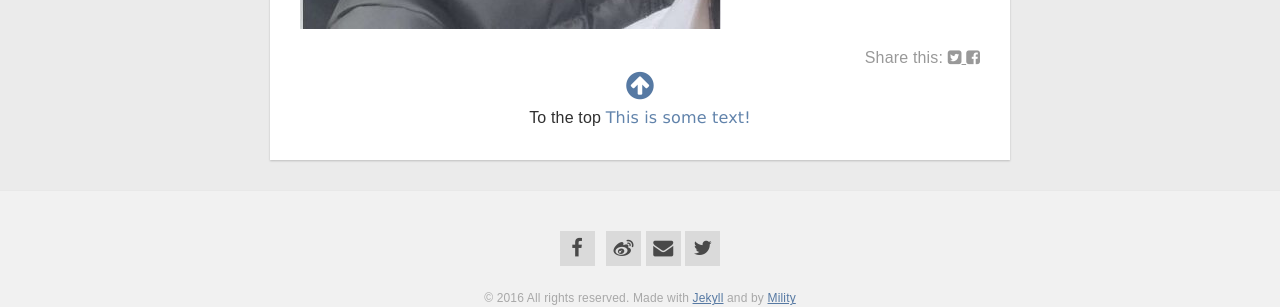
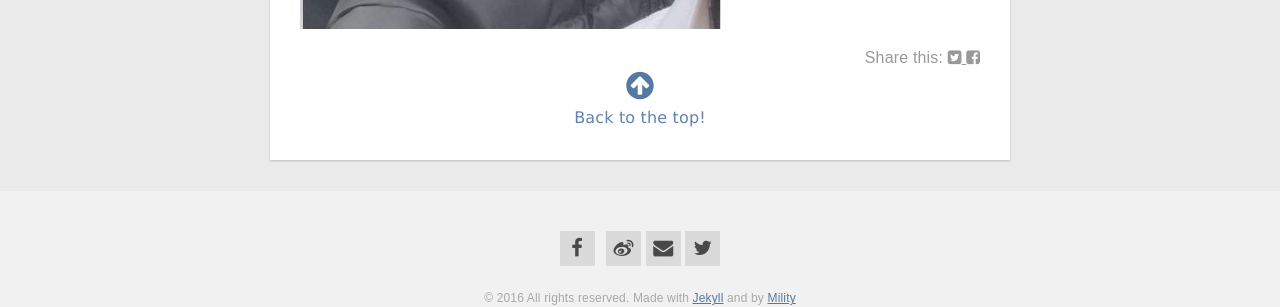
Before and after one commit to Mility/Mility.github.io, a Jekyll site: the page built from _posts/2016-11-25-Angroler and Jack Wu.markdown, in a window 1280 px wide. Shown: the part 808-1115 px from the top of the page. Built offline with Jekyll 4.4.1, drawn with Linux system fonts in a browser that asks for light colours; nearby versions of some CDN libraries.

Commit message:
Update post.html

```diff
--- a/_layouts/post.html
+++ b/_layouts/post.html
@@ -40,8 +40,8 @@ slug: single
   	</a>
   </div>
    <div align="center">
-  	To the top
-     <font face="verdana" color="#6183AB">This is some text!</font>
+  		<!--提示回到顶部-->
+     <font face="verdana" color="#6183AB">Back to the top!</font>
   </div>
   </div>
 </article>
```
